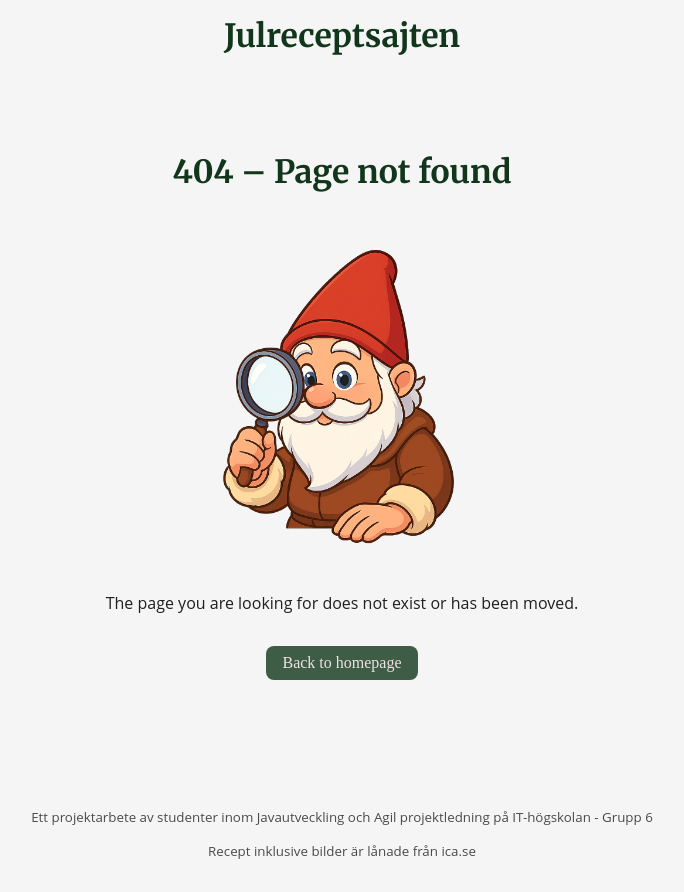
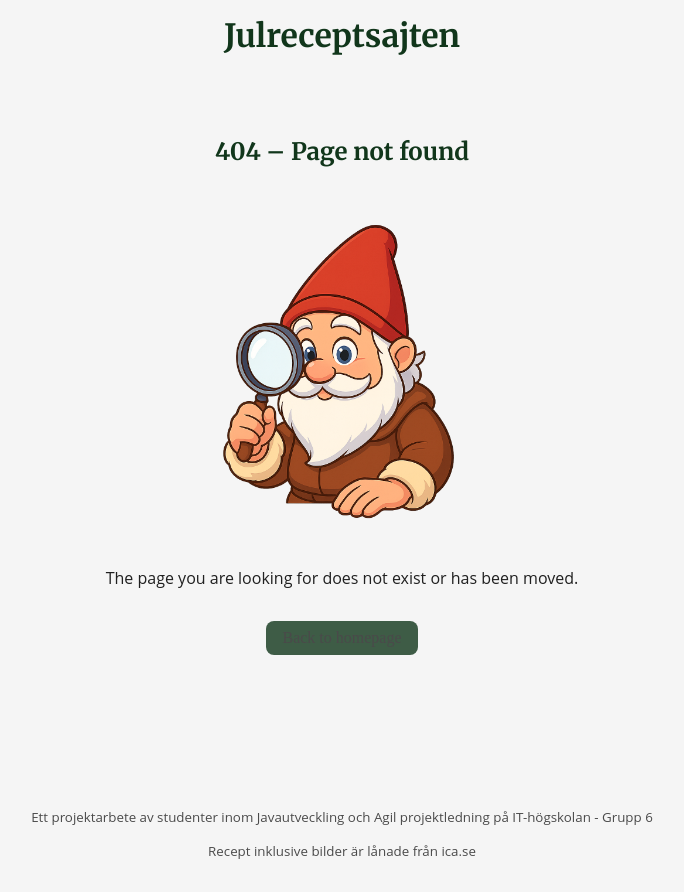
Before and after one commit to dmolinsky/grupp-6-receptsajt, a React (Vite) app: page /not-found in a window 1280 px wide. Shown: the whole page, without its empty margins (298-982 px from the left). Built offline with nearby package versions, Linux system fonts and the light colour scheme; no server answers.

Commit message:
Fix not found page. Added Category list, changed h1 to h2 and styled button

```diff
--- a/src/index.css
+++ b/src/index.css
@@ -1041,7 +1041,11 @@ footer small {
 
 .not-found {
     text-align: center;
-    padding: var(--spacing-lg) var(--spacing-sm);
+    padding: 0 var(--spacing-sm);
+}
+
+.not-found h2 {
+    padding-top: var(--spacing-lg);
 }
 
 .not-found img {
@@ -1057,7 +1061,6 @@ footer small {
     margin-top: var(--spacing-sm);
     padding: var(--spacing-xs) var(--spacing-sm);
     background: var(--color-green);
-    color: var(--color-light);
     border-radius: 8px;
     text-decoration: none;
     transition: opacity 0.2s ease;
@@ -1067,3 +1070,7 @@ footer small {
 .not-found .btn:hover {
     opacity: 0.7;
 }
+
+.not-found span {
+    color: var(--color-light);
+}
--- a/src/pages/notFound/NotFound.jsx
+++ b/src/pages/notFound/NotFound.jsx
@@ -1,9 +1,11 @@
 import { Link } from 'react-router-dom';
+import CategoryList from '../../components/categoryList/CategoryList';
 
 function NotFoundPage() {
     return (
         <main className="not-found">
-            <h1>404 – Page not found</h1>
+            <CategoryList />
+            <h2>404 – Page not found</h2>
             <img
                 src="tomte_letar.png"
                 alt="Santa's helper is looking for a page"
```
